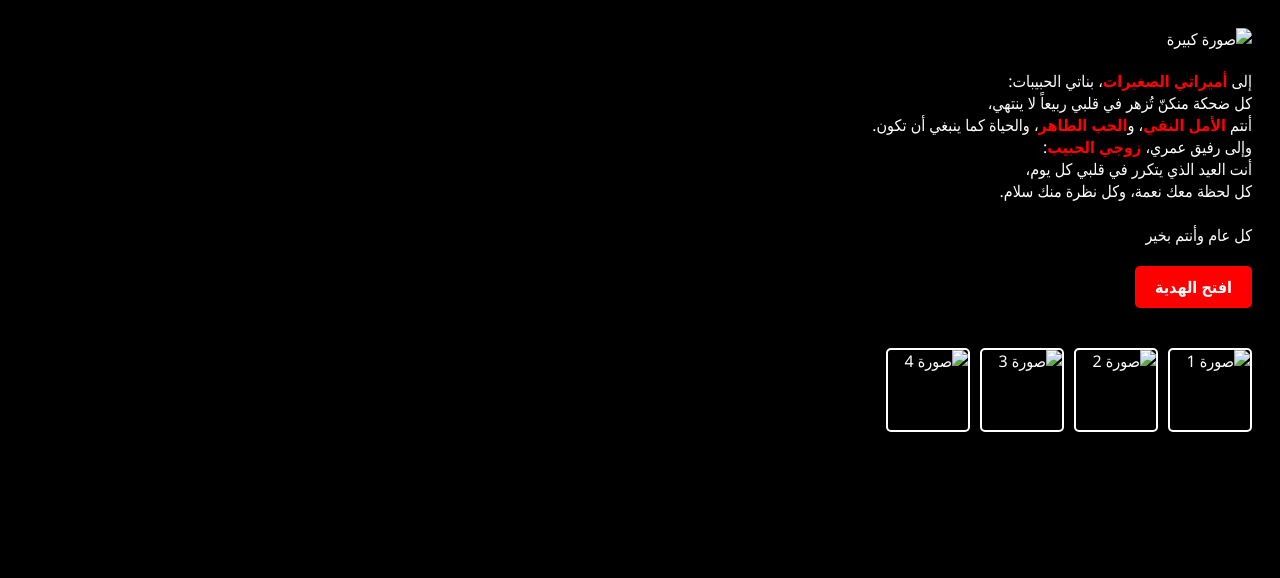
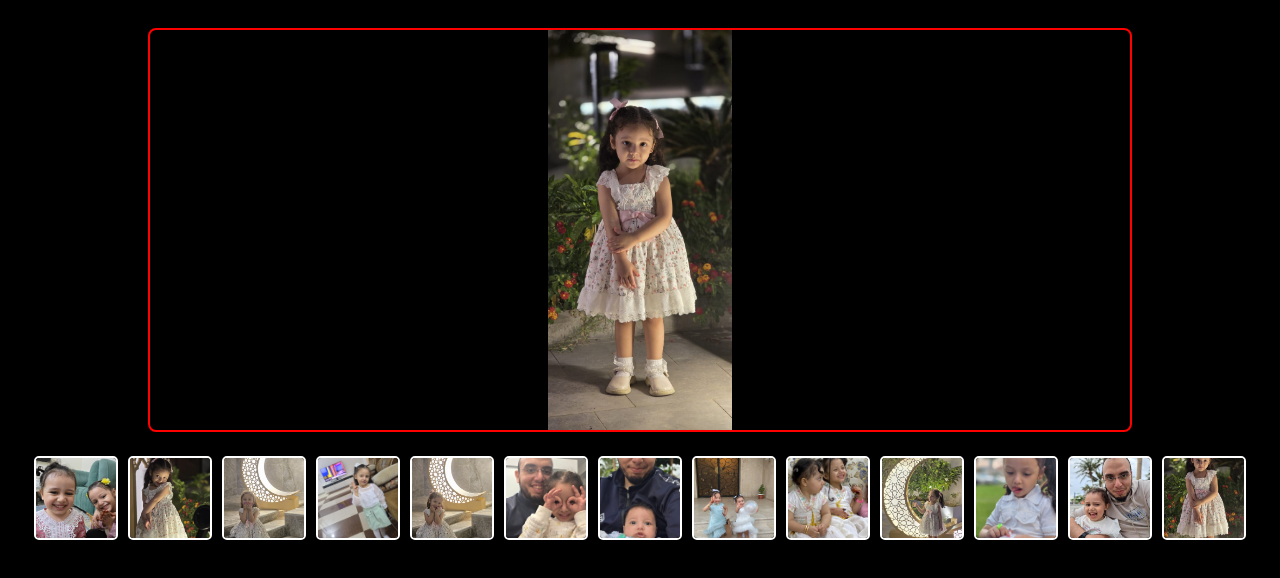
Before and after one commit to yaman120/qurat-al-ain, a plain HTML site: page index.html in a window 1280 px wide. Drawn offline with Linux system fonts and the light colour scheme.

Commit message:
تحديث صفحة الصور مع إضافة قائمة الصور

```diff
--- a/index.html
+++ b/index.html
@@ -3,35 +3,27 @@
 <head>
 <meta charset="UTF-8" />
 <meta name="viewport" content="width=device-width, initial-scale=1" />
-<title>تهنئة خاصة</title>
+<title>ألبوم الصور</title>
 <style>
   body {
     background-color: #000;
     color: white;
-    font-family: "Segoe UI", Tahoma, Geneva, Verdana, sans-serif;
+    font-family: Arial, sans-serif;
     padding: 20px;
-    text-align: right;
+    text-align: center;
   }
-  .highlight-red {
-    color: red;
-    font-weight: bold;
-  }
-  .gift-button {
-    background-color: red;
-    color: white;
-    width: fit-content;
-    padding: 10px 20px;
-    margin: 20px 0;
-    cursor: pointer;
-    font-weight: bold;
-    border-radius: 5px;
-    user-select: none;
-    display: inline-block;
+  .main-image {
+    width: 80%;
+    max-height: 400px;
+    object-fit: contain;
+    margin-bottom: 20px;
+    border-radius: 8px;
+    border: 2px solid red;
   }
   .album {
     display: flex;
+    justify-content: center;
     gap: 10px;
-    margin-top: 20px;
     overflow-x: auto;
   }
   .album img {
@@ -46,58 +38,40 @@
   .album img:hover {
     border-color: red;
   }
-  .main-image {
-    width: 100%;
-    max-height: 400px;
-    object-fit: contain;
-    margin-bottom: 20px;
-    border-radius: 8px;
-    display: block;
-  }
 </style>
 </head>
 <body>
 
-<!-- الصورة الكبيرة -->
-<img id="mainImage" class="main-image" src="images/photo1.jpg" alt="صورة كبيرة" />
+<!-- الصورة الكبيرة الافتراضية -->
+<img id="mainImage" class="main-image" src="images/00000.jpg" alt="صورة كبيرة" />
 
-<!-- نص التهنئة -->
-<div>
-  إلى <span class="highlight-red">أميراتي الصغيرات</span>، بناتي الحبيبات:<br />
-  كل ضحكة منكنّ تُزهر في قلبي ربيعاً لا ينتهي،<br />
-  أنتم <span class="highlight-red">الأمل النقي</span>، و<span class="highlight-red">الحب الطاهر</span>، والحياة كما ينبغي أن تكون.<br />
-  وإلى رفيق عمري، <span class="highlight-red">زوجي الحبيب</span>:<br />
-  أنت العيد الذي يتكرر في قلبي كل يوم،<br />
-  كل لحظة معك نعمة، وكل نظرة منك سلام.<br />
-  <br />
-  كل عام وأنتم بخير
+<!-- ألبوم الصور المصغرة -->
+<div class="album" id="album">
+  <!-- الصور ستضاف هنا تلقائياً -->
 </div>
 
-<!-- زر افتح الهدية -->
-<div class="gift-button" onclick="playGiftAudio()">
-  افتح الهدية
-</div>
+<script>
+  // قائمة أسماء الصور (ممكن تحديثها تلقائياً في المستقبل)
+  const images = [
+    "00000.jpg", "111111.jpg", "121111.jpg", "22111.jpg", "22222.jpg",
+    "31111.jpg", "33333.jpg", "44444.jpg", "55555.jpg", "66666.jpg",
+    "77777.jpg", "88888.jpg", "99999.jpg"
+  ];
 
-<!-- ألبوم الصور المصغرة -->
-<div class="album">
-  <img src="images/photo1_thumb.jpg" alt="صورة 1" onclick="showImage('images/photo1.jpg')" />
-  <img src="images/photo2_thumb.jpg" alt="صورة 2" onclick="showImage('images/photo2.jpg')" />
-  <img src="images/photo3_thumb.jpg" alt="صورة 3" onclick="showImage('images/photo3.jpg')" />
-  <img src="images/photo4_thumb.jpg" alt="صورة 4" onclick="showImage('images/photo4.jpg')" />
-</div>
+  const albumDiv = document.getElementById('album');
+  const mainImage = document.getElementById('mainImage');
 
-<!-- عنصر الصوت مخفي -->
-<audio id="giftAudio" src="gift.mp3"></audio>
-
-<script>
-  function showImage(src) {
-    document.getElementById('mainImage').src = src;
-  }
-  function playGiftAudio() {
-    const audio = document.getElementById('giftAudio');
-    audio.play();
-    alert('شكراً لفتح الهدية!');
-  }
+  // إنشاء صور مصغرة ديناميكياً
+  images.forEach(filename => {
+    const img = document.createElement('img');
+    img.src = 'images/' + filename;
+    img.alt = filename;
+    img.onclick = () => {
+      mainImage.src = img.src;
+      mainImage.alt = img.alt;
+    };
+    albumDiv.appendChild(img);
+  });
 </script>
 
 </body>
```
Also changed, not shown: list.txt (added).
